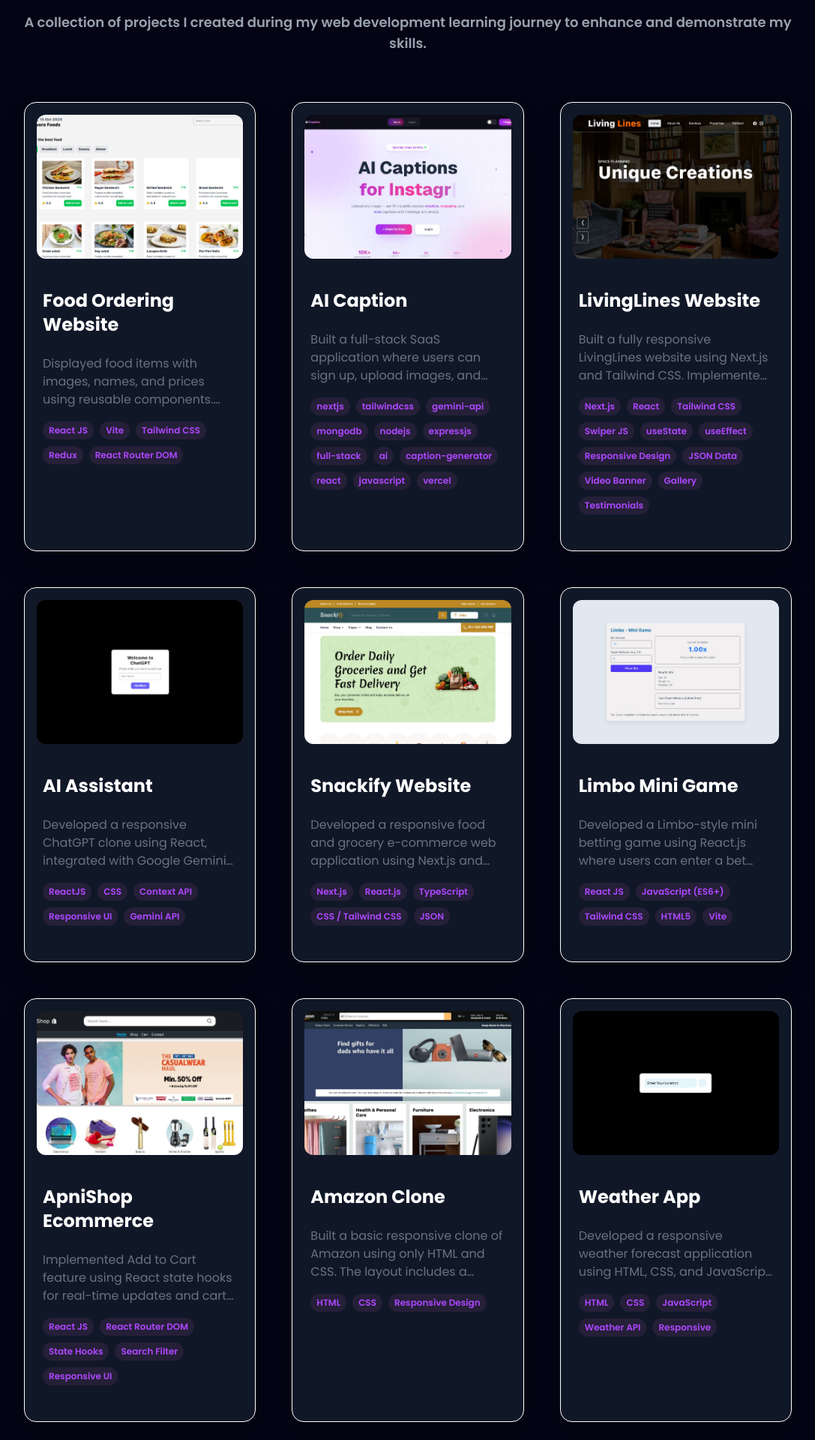
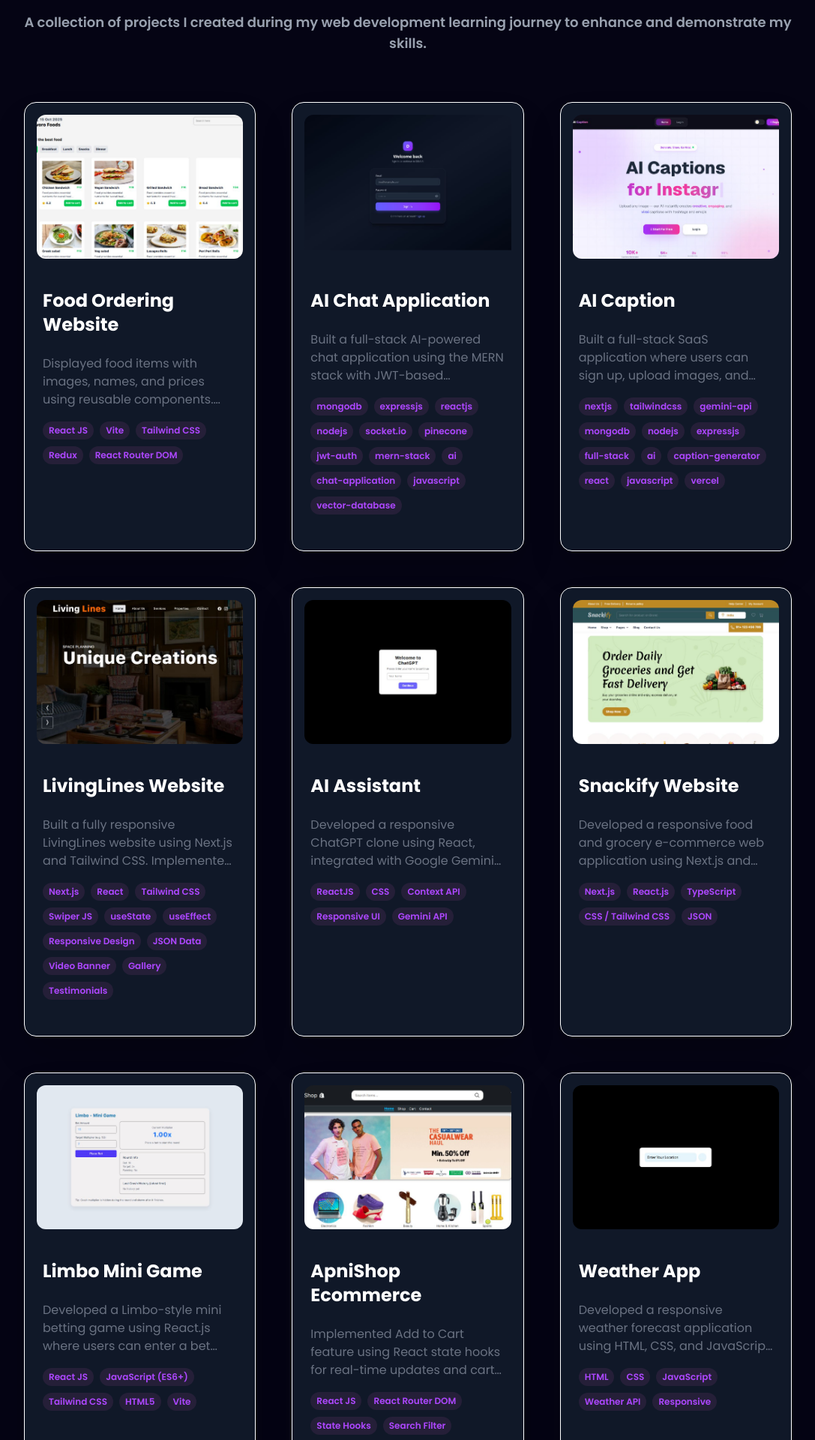
Before and after one commit to isimrangupta/Diksha-Portfolio, a React (Vite) app: page / in a window 1280 px wide. Shown: the part 1860-3780 px from the top of the page at 75% size, without its empty margins (96-1183 px from the left). Built offline with nearby package versions, Linux system fonts and the light colour scheme.

Commit message:
added new project

```diff
--- a/src/constants.js
+++ b/src/constants.js
@@ -20,17 +20,14 @@ import pwLogo from "./assets/education_logo/pw.jpeg";
 
 // Project Section Logo's
 import captionGeneratorLogo from "./assets/work_logo/ai-caption-generator.png";
-import amazonLogo from "./assets/work_logo/amazon.png";
 import apni_shopLogo from "./assets/work_logo/apni_shop.png";
 import livingLineLogo from "./assets/work_logo/livingLine.png";
-import flipkartLogo from "./assets/work_logo/flipkart.png";
 import foodOrderingLogo from "./assets/work_logo/food_ordering.png";
 import chatgpt from "./assets/work_logo/chatgpt_clone.png";
-import rockpaperLogo from "./assets/work_logo/rock_paper.png";
-import tictacLogo from "./assets/work_logo/tic-tac.png";
 import weatherLogo from "./assets/work_logo/weather_app.png";
 import snackifyLogo from "./assets/work_logo/snackify.png";
 import limboGameLogo from "./assets/work_logo/limbo-game.png";
+import aiChatgptLogo from "./assets/work_logo/ai_chatgpt.png"
 
 export const SkillsInfo = [
   {
@@ -93,6 +90,30 @@ export const projects = [
   },
 
   {
+    id: 1,
+    title: "AI Chat Application",
+    description:
+      "Built a full-stack AI-powered chat application using the MERN stack with JWT-based authentication for secure user registration and login. Developed a multi-chat conversation system allowing users to create, manage, and delete multiple named chat sessions, with chat history persisted in MongoDB Atlas and restored across sessions. Integrated Socket.IO for real-time bidirectional communication between users and the AI, delivering a seamless ChatGPT-like experience. Implemented Pinecone vector database for storing embeddings and retrieving relevant conversation context for more accurate, context-aware AI responses.",
+    image: aiChatgptLogo,
+    tags: [
+      "mongodb",
+      "expressjs",
+      "reactjs",
+      "nodejs",
+      "socket.io",
+      "pinecone",
+      "jwt-auth",
+      "mern-stack",
+      "ai",
+      "chat-application",
+      "javascript",
+      "vector-database",
+    ],
+    github: "https://github.com/isimrangupta/AI-ChatGPT",
+    webapp: "https://ai-chat-gpt-frontend.vercel.app/",
+  },
+
+  {
     id: 2,
     title: "AI Caption",
     description:
@@ -117,7 +138,7 @@ export const projects = [
   },
 
   {
-    id: 2,
+    id: 3,
     title: "LivingLines Website",
     description:
       "Built a fully responsive LivingLines website using Next.js and Tailwind CSS. Implemented dynamic Hero section with Swiper slides, Marquee animation with useState/useEffect, Gallery & Testimonials from JSON data, Video Banner with CTA, Services & Design Process sections. Focused on responsive design, modern UI practices, and deployed on Vercel.",
@@ -140,7 +161,7 @@ export const projects = [
   },
 
   {
-    id: 3,
+    id: 4,
     title: "AI Assistant",
     description:
       "Developed a responsive ChatGPT clone using React, integrated with Google Gemini AI API to deliver real-time chatbot responses. Designed a clean and modern user interface with custom CSS and React Icons, enhancing overall visual appeal. Implemented dark/light mode toggle and animated loading indicators to improve user experience. Managed application state efficiently using Context API, handling user input, loading states, and chat history seamlessly.",
@@ -151,7 +172,7 @@ export const projects = [
   },
 
   {
-    id: 4,
+    id: 5,
     title: "Snackify Website",
     description:
       "Developed a responsive food and grocery e-commerce web application using Next.js and TypeScript. Users can browse products, explore categories, and add items to the cart with a basic checkout flow. Implemented reusable UI components and structured the project using the App Router for better scalability and maintainability.",
@@ -162,7 +183,7 @@ export const projects = [
   },
 
   {
-    id: 5,
+    id: 6,
     title: "Limbo Mini Game",
     description:
       "Developed a Limbo-style mini betting game using React.js where users can enter a bet amount and set a target multiplier. The game generates a random crash multiplier, and users win or lose based on whether the target is reached. Implemented real-time multiplier display, round information, and crash history tracking. Built a responsive and clean user interface using Tailwind CSS while managing dynamic state and game logic with JavaScript",
@@ -173,7 +194,7 @@ export const projects = [
   },
 
   {
-    id: 6,
+    id: 7,
     title: "ApniShop Ecommerce",
     description:
       "Implemented Add to Cart feature using React state hooks for real-time updates and cart management. Built a fully responsive e-commerce platform using ReactJS, featuring smooth navigation with React Router DOM. Developed product listing pages with detailed views, dynamic filtering, and search functionality. Integrated product search functionality to filter items based on user input.",
@@ -190,17 +211,6 @@ export const projects = [
   },
 
   {
-    id: 7,
-    title: "Amazon Clone",
-    description:
-      "Built a basic responsive clone of Amazon using only HTML and CSS. The layout includes a navigation bar, product grid, banner section, and footer. The design is mobile-friendly and provides a simple representation of the original Amazon website structure.",
-    image: amazonLogo,
-    tags: ["HTML", "CSS", "Responsive Design"],
-    github: "https://github.com/isimrangupta/Amazon-Clone",
-    webapp: "https://amazon-clone-rust-two.vercel.app",
-  },
-
-  {
     id: 8,
     title: "Weather App",
     description:
@@ -210,14 +220,5 @@ export const projects = [
     github: "https://github.com/isimrangupta/Weather-Api",
     webapp: "https://weather-api-five-flame.vercel.app",
   },
-  {
-    id: 9,
-    title: "Rock Paper Scissors Game",
-    description:
-      "Created an interactive Rock Paper Scissors game using HTML, CSS, and JavaScript. The game allows the user to play against the computer with live score updates and animated results. The UI is mobile-friendly and fully responsive.",
-    image: rockpaperLogo,
-    tags: ["HTML", "CSS", "JavaScript", "Game", "Responsive"],
-    github: "https://github.com/isimrangupta/Rock-Paper-Scissors-game",
-    webapp: "https://rock-paper-scissors-game-nine-tau.vercel.app",
-  },
+
 ];
```
Also changed, not shown: src/assets/work_logo/ai_chatgpt.png (added).
